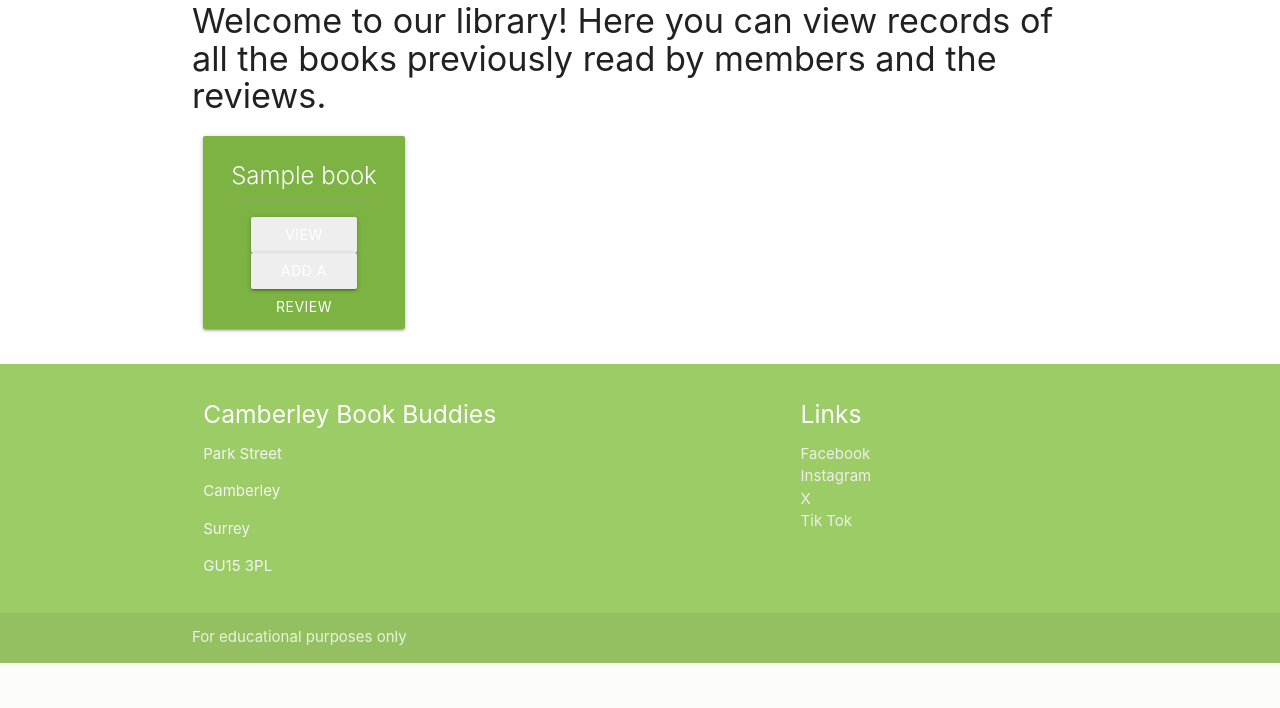
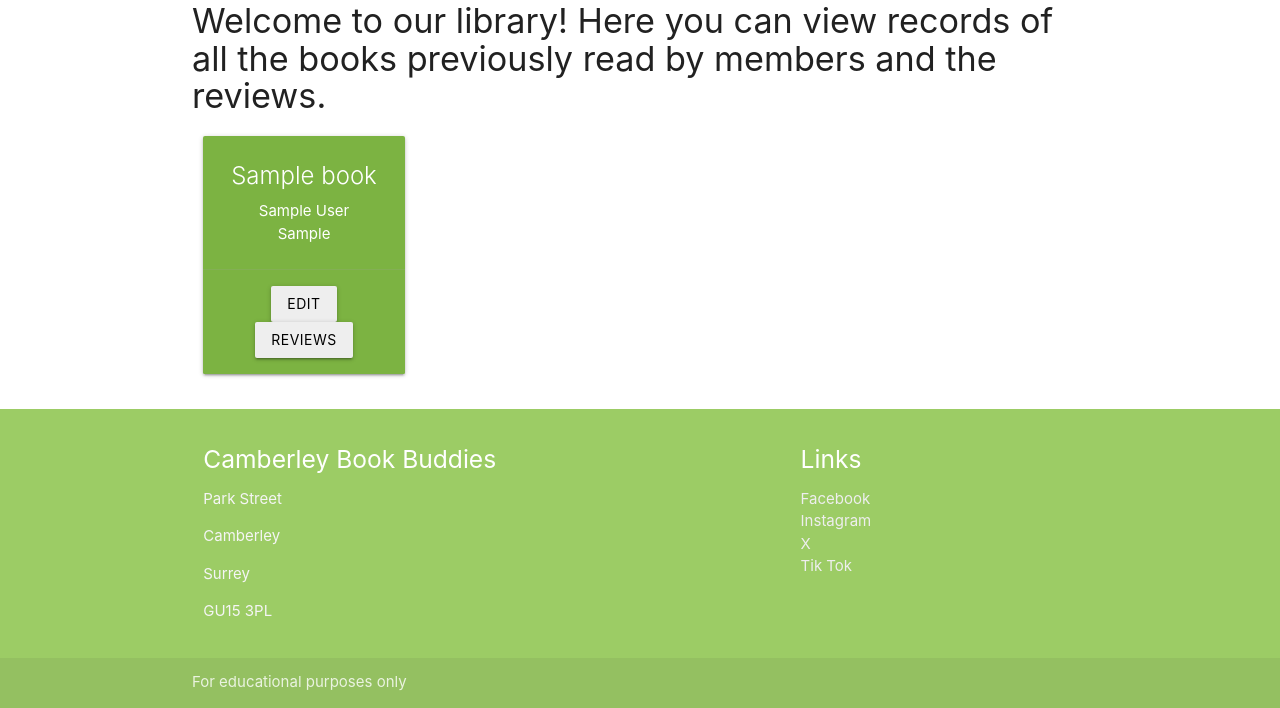
Before and after one commit to JCook22/camberley-book-buddies, a Flask app: page /library in a window 1280 px wide. Shown: the part 162-870 px from the top of the page. Before the commit the page ends 825 px from the top, so only its background shows below. Run offline with Flask 2, Linux system fonts and the light colour scheme; tables that the repository leaves empty hold one stand-in row (values such as "Sample post").

Commit message:
Add functionality to edit library records

```diff
--- a/camberleybookbuddies/routes.py
+++ b/camberleybookbuddies/routes.py
@@ -24,6 +24,18 @@ def add_book():
     return render_template("add_book.html")
 
 
+@app.route("/edit_book/<int:book_id>", methods=["GET", "POST"])
+def edit_book(book_id):
+    book = Book.query.get_or_404(book_id)
+    if request.method == "POST":
+        book.book_title = request.form.get("book_title")
+        book.book_author = request.form.get("book_author")
+        book.book_genre = request.form.get("book_genre")
+        db.session.commit()
+        return redirect(url_for("library"))
+    return render_template("edit_book.html", book=book)
+
+
 @app.route("/search", methods=["GET", "POST"])
 def search():
     return render_template("search.html")
--- a/camberleybookbuddies/templates/library.html
+++ b/camberleybookbuddies/templates/library.html
@@ -7,23 +7,25 @@
     <div>
         <h4>Welcome to our library! Here you can view records of all the books previously read by members and the reviews.</h4>
     </div>
-    <div class="library">
+
     <div class="row">
         {% for book in library %}
         <div class="col s12 m6 l3">
             <div class="card light-green darken-1 center-align">
                 <div class="card-content white-text">
                     <span class="card-title">{{ book.book_title }}</span>
+                    <p>{{ book.book_author }}</p>
+                    <p>{{ book.book_genre }}</p>
+                </div>
                 <div class="card-action">
-                  <a href="#" class="btn grey lighten-3">View Reviews</a>
-                  <a href="#" class="btn grey lighten-3">Add A Review</a>
+                    <a href="{{ url_for('edit_book', book_id=book.id) }}" class="btn grey lighten-3 black-text">Edit</a>
+                    <a href="#" class="btn grey lighten-3 black-text">Reviews</a>
                 </div>
             </div>
         </div>
         {% endfor %}
     </div>
 
-    </div>
 </section>
 
 {% endblock %}
```
Also changed, not shown: camberleybookbuddies/templates/edit_book.html (+31 -5 lines), camberleybookbuddies/static/css/style.css (line endings or trailing spaces). Lines whose indentation alone changed are shown as unchanged.
